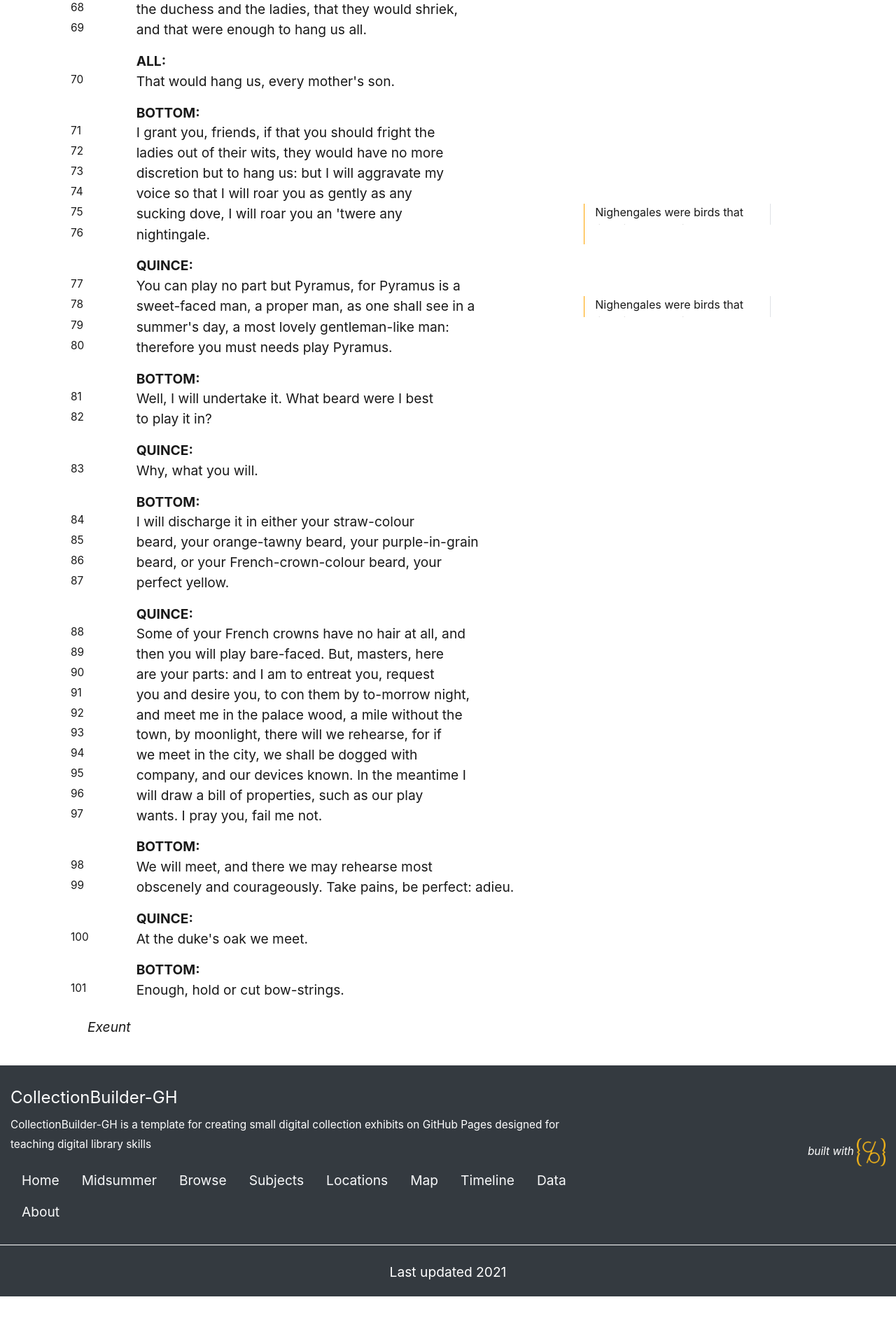
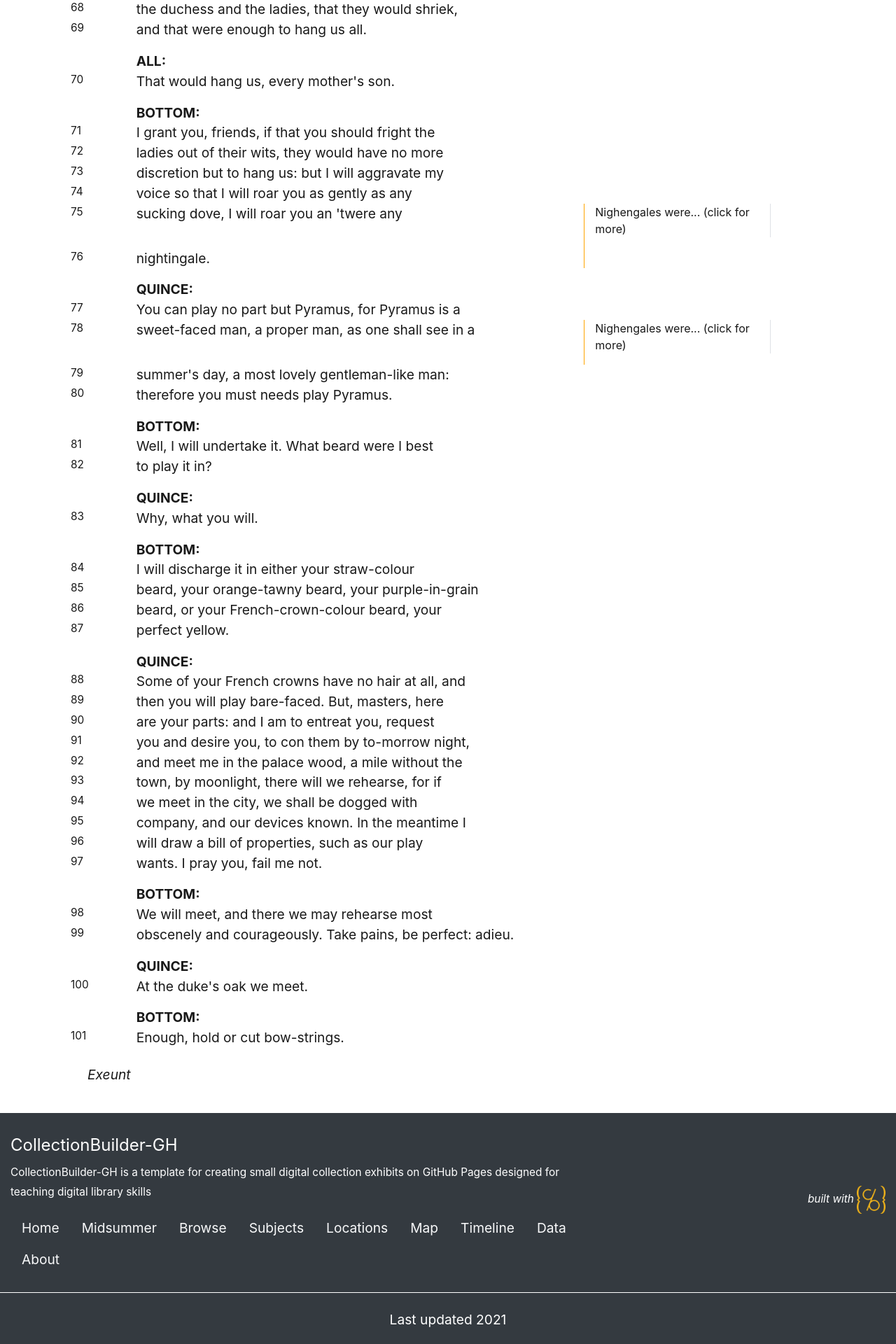
Before and after one commit to thecdil/dramaturgy, a Jekyll site: the page built from _midsummer/act1_scene2.md, in a window 1280 px wide. Shown: the part 3707-5627 px from the top of the page at 70% size. Built offline with Jekyll 4.4.1, drawn with Linux system fonts in a browser that asks for light colours; before the commit the page ends 5559 px from its top, so only the background shows below that.

Commit message:
collapsable annotations ...

```diff
--- a/_includes/js/transcript-js.html
+++ b/_includes/js/transcript-js.html
@@ -156,9 +156,5 @@
 
 
 
-   $(".annotation").click(function() {
-  $("div").not(this).removeClass("annotate-show");
-$(this).toggleClass('annotate-show');
- });
 
 </script>
--- a/_layouts/playscript.html
+++ b/_layouts/playscript.html
@@ -84,8 +84,15 @@
                     {% if line.annotation%}
                     <div class="border-right">
                     {% unless line.annotation contains "ibid" %}
+                    <p>
+                    <a data-toggle="collapse" data-target="#anno-{{line.dataline}}" aria-expanded="false" aria-controls="anno-{{line.dataline}}">
+                        {{line.annotation | truncatewords: 2 }} (click for more)
+                        </a>
+                    </p>
+                    <div class="collapse" id="anno-{{line.dataline}}">
+                        {{line.annotation | markdownify}}
 
-                    {{line.annotation | markdownify}}
+                    </div>
                     {% endunless %}
                     </div>
                     {% endif %}
--- a/_sass/_custom.scss
+++ b/_sass/_custom.scss
@@ -3,7 +3,7 @@
     This allows you to override any CollectionBuilder or Bootstrap CSS without modifying the base theme files directly.
 */
 
-.annotation {max-height: 30px; overflow: hidden;
+.annotation {
     font-size: 1.1rem;
     vertical-align: baseline;
     position: relative;
@@ -11,10 +11,7 @@
 font-size: smaller;
 cursor: pointer;}
 
-.annotate-show{
-    overflow:visible;
-    background-color:#fff !important;
-}
+
 
 .annotated{
         border-right:1px solid #FFA500;
```
